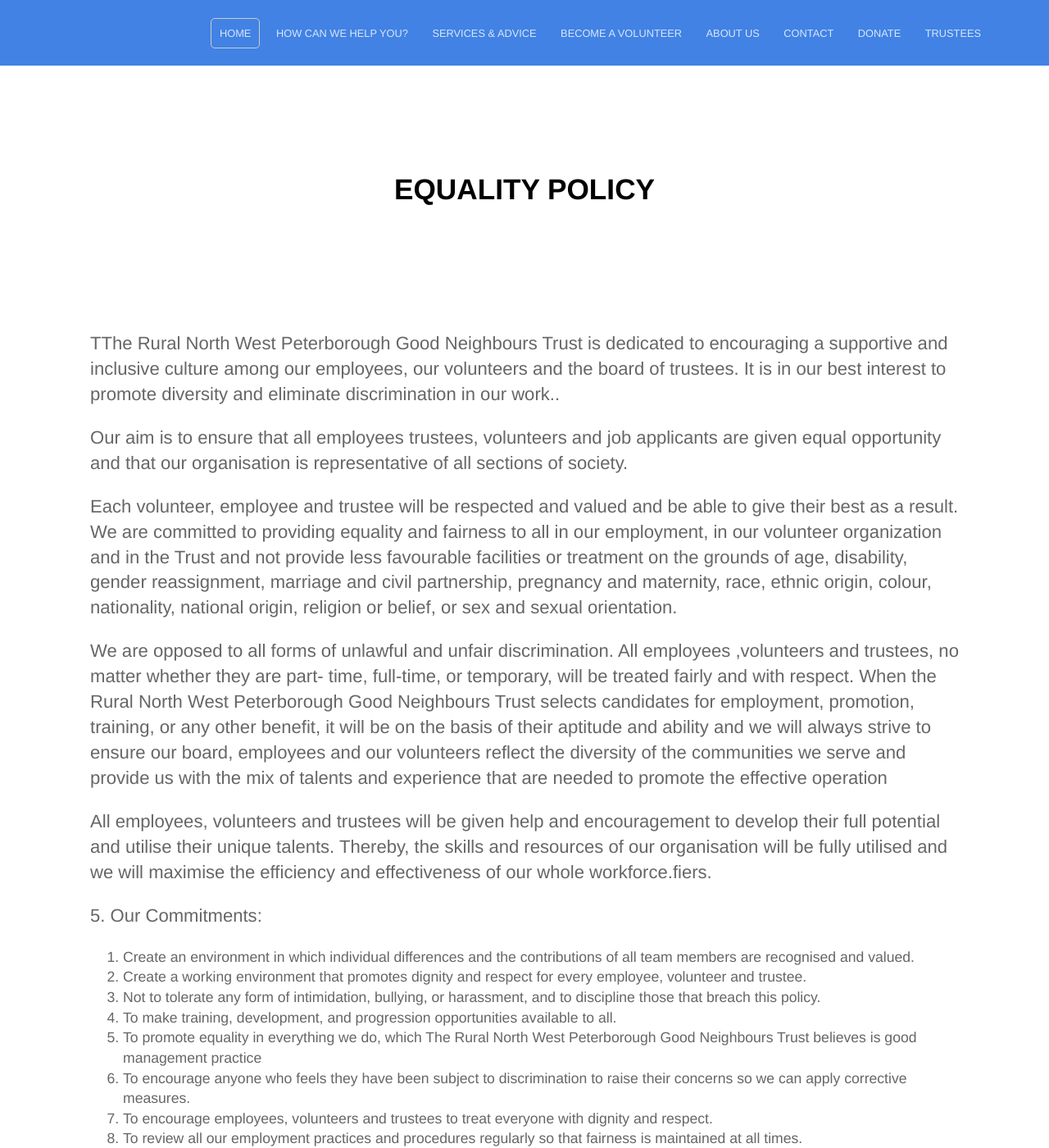
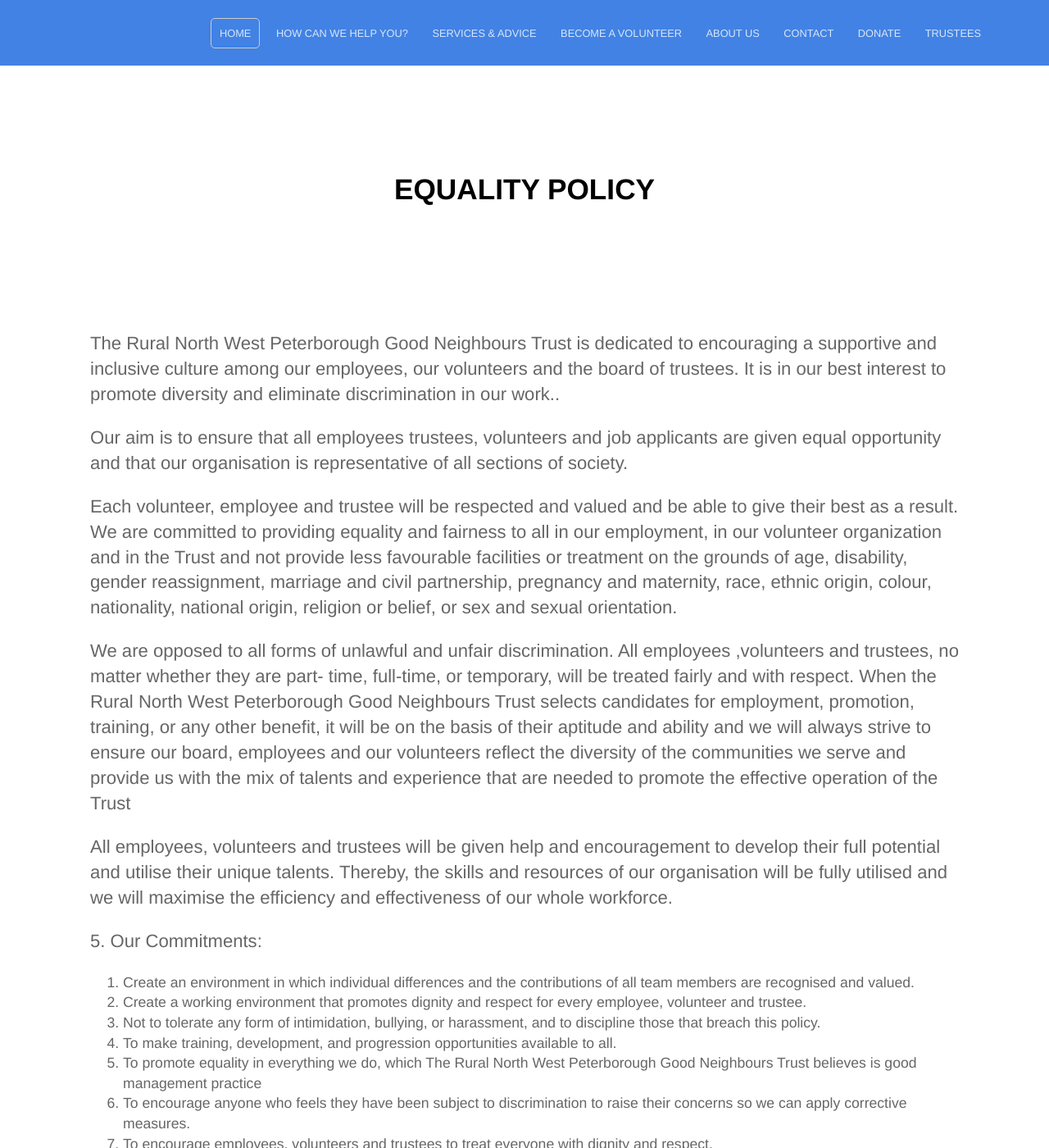
Before and after one commit to chriswilde1946/goodneighboursrp.org.uk, a Jekyll site: the page built from equality.html, in a window 1280 px wide and 1400 px high. Shown: the whole window at 82% size. Built offline with Jekyll 4.4.1, drawn with Linux system fonts in a browser that asks for light colours.

Commit message:
Update equality.html

```diff
--- a/equality.html
+++ b/equality.html
@@ -5,7 +5,7 @@
 	<section>
 		<div class="container flex">
 			<div class="text editable">
-				<p>TThe Rural North West Peterborough Good Neighbours Trust is
+				<p>The Rural North West Peterborough Good Neighbours Trust is
 dedicated to encouraging a supportive and inclusive culture among our
 employees, our volunteers and the board of trustees. It is in our best
 interest to promote diversity and eliminate discrimination in our work..
@@ -34,14 +34,14 @@
 will be on the basis of their aptitude and ability and we will always strive
 to ensure our board, employees and our volunteers reflect the diversity
 of the communities we serve and provide us with the mix of talents and
-experience that are needed to promote the effective operation</p>
+experience that are needed to promote the effective operation of the Trust</p>
 
 
 <p>All employees, volunteers and trustees will be given help and
 encouragement to develop their full potential and utilise their unique
 talents. Thereby, the skills and resources of our organisation will be fully
 utilised and we will maximise the efficiency and effectiveness of our
-whole workforce.fiers.</p>
+whole workforce.</p>
 
 				<p>5. Our Commitments:</p>
 
```
